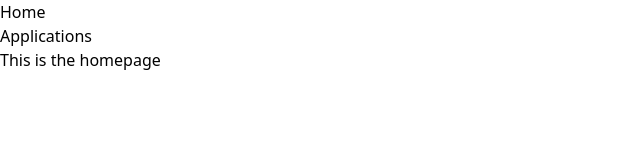
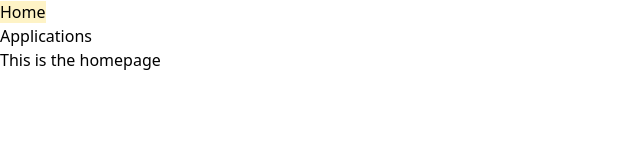
Before and after one commit to churris43/simple-vuejs-expressjs-app, a Vue app in the folder frontend/: page / in a window 1280 px wide. Shown: the top 160 px of the page, without its empty margins (0-640 px from the left). Built offline with nearby package versions, Linux system fonts and the light colour scheme.

Commit message:
Highlight the active menu item

```diff
--- a/frontend/src/components/Navbar.vue
+++ b/frontend/src/components/Navbar.vue
@@ -1,10 +1,21 @@
 <script setup lang="ts">
-import { RouterLink } from 'vue-router';
+import { RouterLink, useRoute } from 'vue-router';
+
+const isActiveLink = (routePath: string): boolean =>   {
+    const route = useRoute();
+    return route.path === routePath;
+}
 </script>
 
 <template>
     <ul>
-        <li><RouterLink to="/">Home</RouterLink></li>
-        <li><RouterLink to="/applications">Applications</RouterLink></li>
+        <li><RouterLink
+            :class="[isActiveLink('/') ? 'bg-amber-100' : '']"
+            to="/">Home</RouterLink>
+        </li>
+        <li><RouterLink
+            :class="[isActiveLink('/applications') ? 'bg-amber-100' : '']"
+             to="/applications">Applications</RouterLink>
+        </li>
     </ul>
 </template>
```
